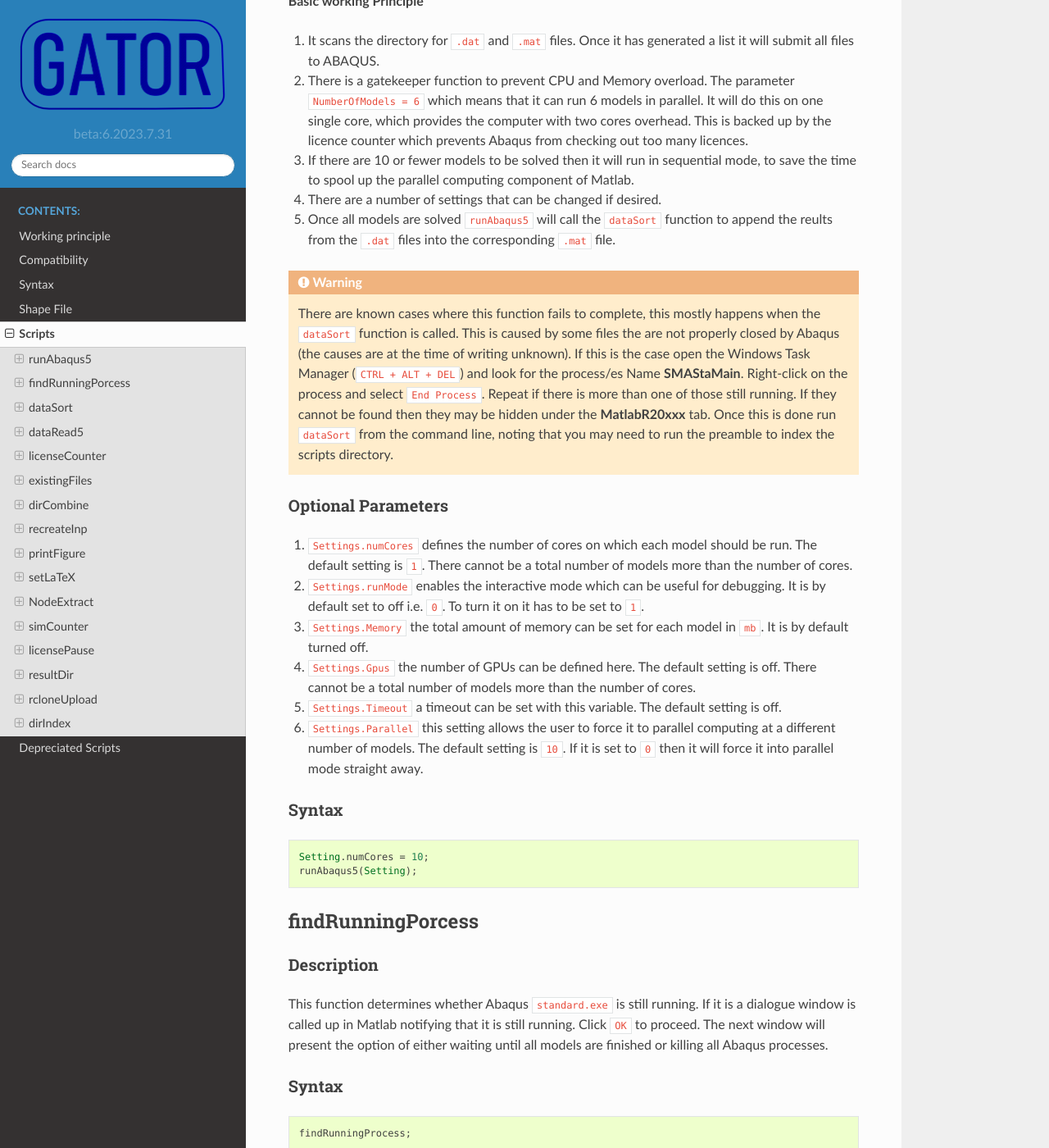
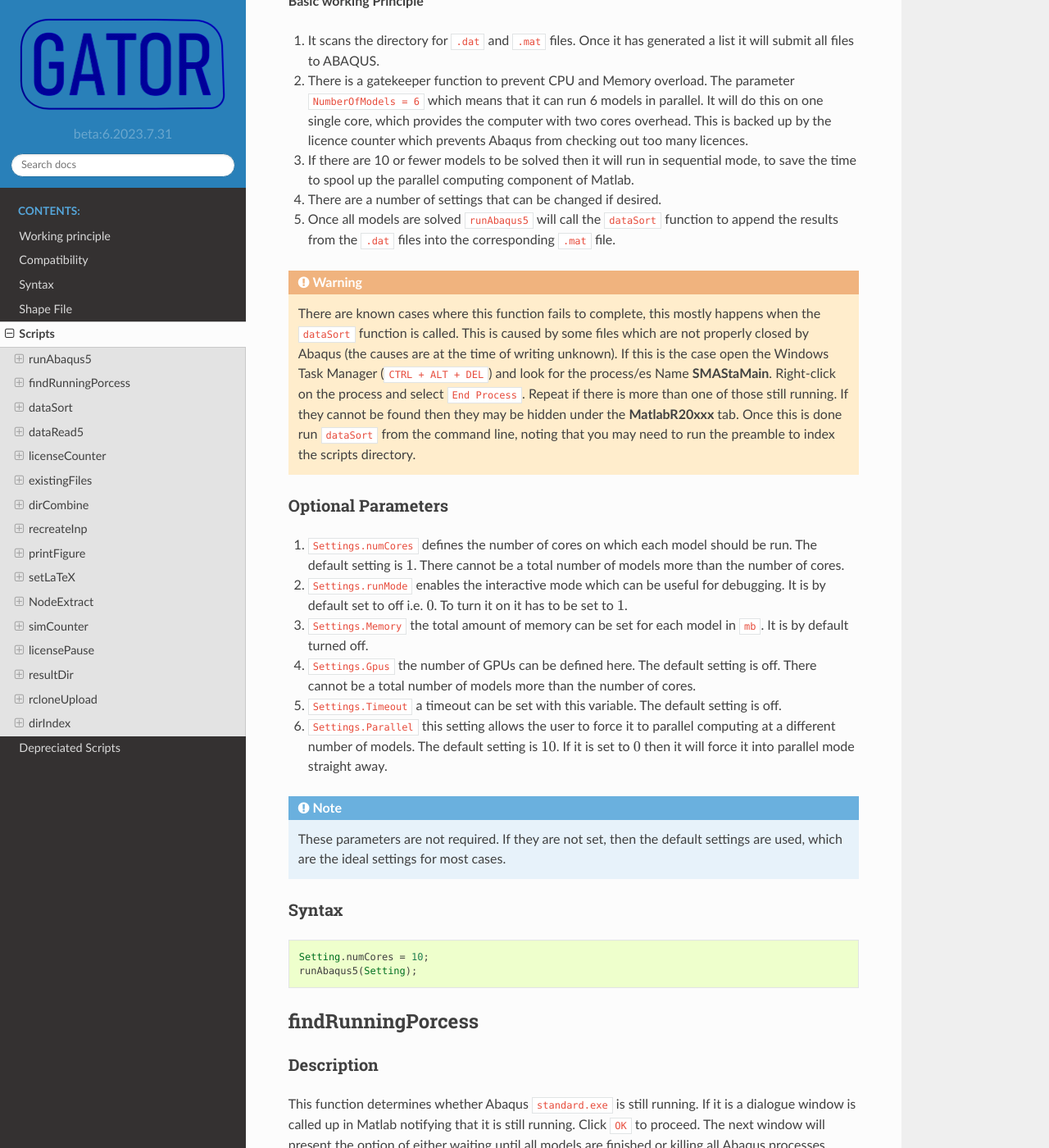
Before and after one commit to aq18507/GATORdocs, a Sphinx documentation site: the page built from doc/Scripts.rst, in a window 1280 px wide and 1400 px high, scrolled down 494 px. Shown: the whole window at 82% size. Built offline with Sphinx 7.4.7 and the Read the Docs theme 2.0.0, drawn with Linux system fonts in a browser that asks for light colours; pages that are not in the unit, such as notebooks, are missing from menus.

Commit message:
docs: update Scripts.rst

```diff
--- a/doc/Scripts.rst
+++ b/doc/Scripts.rst
@@ -17,21 +17,23 @@
 #. There is a gatekeeper function to prevent CPU and Memory overload. The parameter ``NumberOfModels = 6`` which means that it can run 6 models in parallel. It will do this on one single core, which provides the computer with two cores overhead. This is backed up by the licence counter which prevents Abaqus from checking out too many licences.
 #. If there are 10 or fewer models to be solved then it will run in sequential mode, to save the time to spool up the parallel computing component of Matlab.
 #. There are a number of settings that can be changed if desired.
-#. Once all models are solved ``runAbaqus5`` will call the ``dataSort`` function to append the reults from the ``.dat`` files into the corresponding ``.mat`` file.
+#. Once all models are solved ``runAbaqus5`` will call the ``dataSort`` function to append the results from the ``.dat`` files into the corresponding ``.mat`` file.
 
 .. warning::
-    There are known cases where this function fails to complete, this mostly happens when the ``dataSort`` function is called. This is caused by some files the are not properly closed by Abaqus (the causes are at the time of writing unknown). If this is the case open the Windows Task Manager (``CTRL + ALT + DEL``) and look for the process/es Name **SMAStaMain**. Right-click on the process and select ``End Process``. Repeat if there is more than one of those still running. If they cannot be found then they may be hidden under the **MatlabR20xxx** tab. Once this is done run ``dataSort`` from the command line, noting that you may need to run the preamble to index the scripts directory.
+    There are known cases where this function fails to complete, this mostly happens when the ``dataSort`` function is called. This is caused by some files which are not properly closed by Abaqus (the causes are at the time of writing unknown). If this is the case open the Windows Task Manager (``CTRL + ALT + DEL``) and look for the process/es Name **SMAStaMain**. Right-click on the process and select ``End Process``. Repeat if there is more than one of those still running. If they cannot be found then they may be hidden under the **MatlabR20xxx** tab. Once this is done run ``dataSort`` from the command line, noting that you may need to run the preamble to index the scripts directory.
 
 
 Optional Parameters
 +++++++++++++++++++
-#. ``Settings.numCores`` defines the number of cores on which each model should be run. The default setting is ``1``. There cannot be a total number of models more than the number of cores.
-#. ``Settings.runMode`` enables the interactive mode which can be useful for debugging. It is by default set to off i.e. ``0``. To turn it on it has to be set to ``1``.
+#. ``Settings.numCores`` defines the number of cores on which each model should be run. The default setting is :math:`1`. There cannot be a total number of models more than the number of cores.
+#. ``Settings.runMode`` enables the interactive mode which can be useful for debugging. It is by default set to off i.e. :math:`0`. To turn it on it has to be set to :math:`1`.
 #. ``Settings.Memory`` the total amount of memory can be set for each model in ``mb``. It is by default turned off.
 #. ``Settings.Gpus`` the number of GPUs can be defined here. The default setting is off. There cannot be a total number of models more than the number of cores.
 #. ``Settings.Timeout`` a timeout can be set with this variable. The default setting is off.
-#. ``Settings.Parallel`` this setting allows the user to force it to parallel computing at a different number of models. The default setting is ``10``. If it is set to ``0`` then it will force it into parallel mode straight away.
+#. ``Settings.Parallel`` this setting allows the user to force it to parallel computing at a different number of models. The default setting is :math:`10`. If it is set to :math:`0` then it will force it into parallel mode straight away.
 
+.. note::
+    These parameters are not required. If they are not set, then the default settings are used, which are the ideal settings for most cases.
 
 Syntax
 ++++++
```
